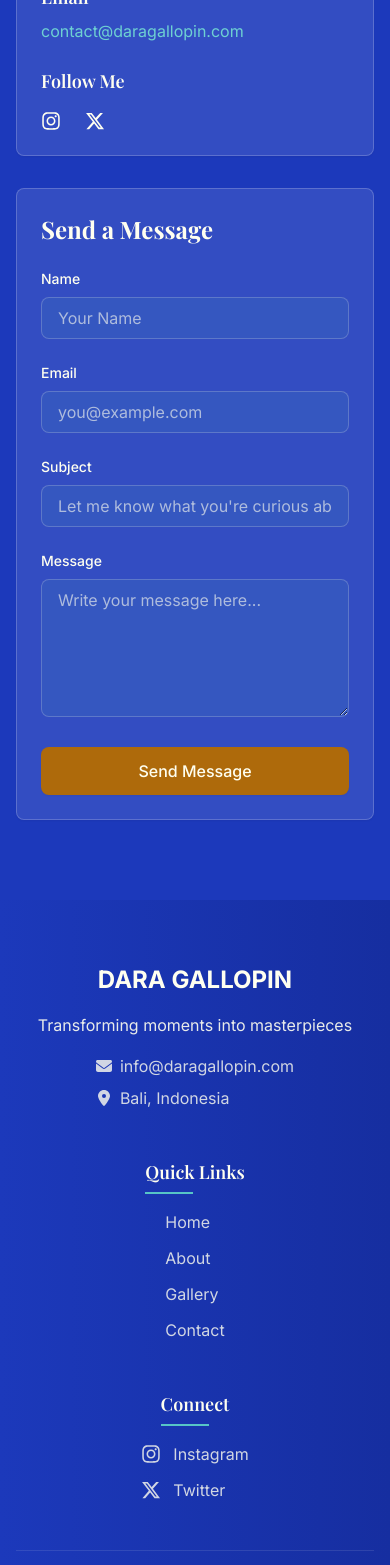
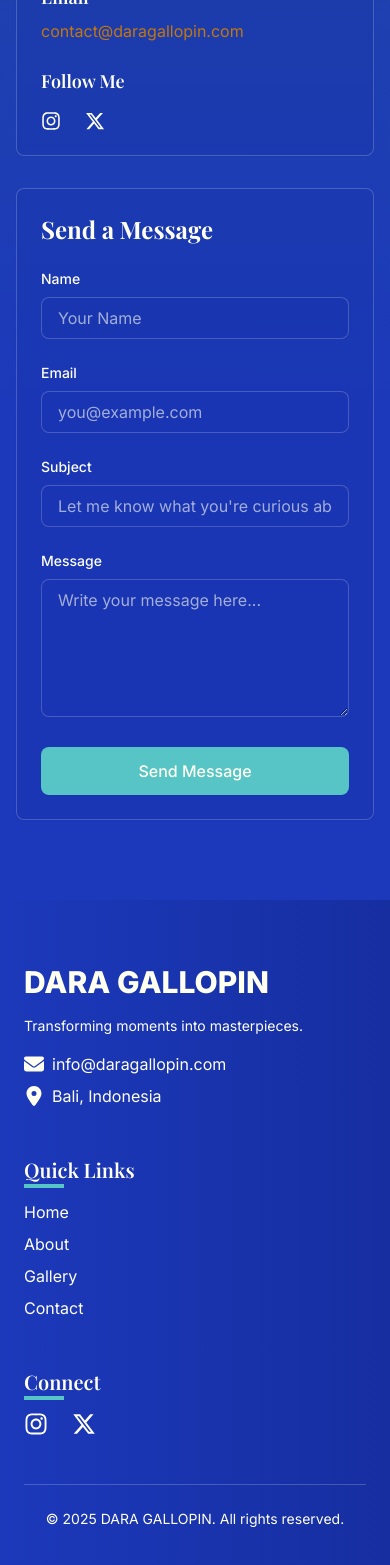
Before and after one commit to caa1982/DaraGallopin, a Next.js app: page /contact in a window 390 px wide. Shown: the part 432-1997 px from the top of the page. Built offline with nearby package versions, Linux system fonts and the light colour scheme; a web font is replaced by a local one.

Commit message:
improved

```diff
--- a/src/app/contact/page.tsx
+++ b/src/app/contact/page.tsx
@@ -53,8 +53,9 @@ function InputField({
   rows = 5
 }: InputFieldProps) {
   const baseClasses =
-    'w-full px-4 py-2 rounded-lg border border-text/20 bg-primary_accent-dark/10 text-text placeholder:text-text/60 focus:outline-none focus:ring-2 focus:ring-primary_accent focus:border-transparent transition duration-200'
-  const errorClass = error ? 'border-secondary_accent.dark' : ''
+    'w-full px-4 py-2 rounded-lg border border-text/20 bg-primary-dark/10 text-text placeholder:text-text/60 focus:outline-none focus:ring-2 focus:ring-primary_accent focus:border-transparent transition duration-200'
+  // If there's an error, add a red (or secondary accent) border
+  const errorClass = error ? 'border-secondary_accent-dark' : ''
 
   return (
     <div className="space-y-1">
@@ -81,7 +82,7 @@ function InputField({
         />
       )}
       {error && (
-        <p className="mt-1 text-sm text-secondary_accent.dark" role="alert">
+        <p className="mt-1 text-sm text-secondary_accent-dark" role="alert">
           {error}
         </p>
       )}
@@ -103,7 +104,7 @@ export default function Contact() {
   const onSubmit = async (data: ContactForm) => {
     const submissionData = {
       ...data,
-      [data.email]: data.email,  // This makes it compatible with FieldValues
+      [data.email]: data.email // Compatibility with FieldValues
     }
     await sendToFormspree(submissionData)
     if (formspreeState.succeeded) {
@@ -114,7 +115,7 @@ export default function Contact() {
   }
 
   return (
-    <div className="min-h-screen bg-primary text-text pt-24 pb-20">
+    <div className="min-h-screen text-text pt-24 pb-20">
       <div className="max-w-6xl mx-auto px-4 sm:px-6 lg:px-8">
         {/* Page Heading */}
         <div className="text-center mb-10">
@@ -127,7 +128,7 @@ export default function Contact() {
         <div className="grid grid-cols-1 md:grid-cols-2 gap-8">
           {/* Contact Info */}
           <div className="animate__animated animate__fadeInLeft">
-            <div className="bg-white/10 border border-white/20 p-6 sm:p-8 rounded-lg shadow-sm hover:shadow-md transition-shadow duration-300 bg-primary.dark/20">
+            <div className="bg-primary-dark/20 border border-white/20 p-6 sm:p-8 rounded-lg shadow-sm hover:shadow-md transition-shadow duration-300">
               <h2 className="text-2xl font-bold mb-6">Get in Touch</h2>
               <div className="space-y-6">
                 <div>
@@ -138,7 +139,7 @@ export default function Contact() {
                   <h3 className="text-lg font-semibold mb-2">Email</h3>
                   <a
                     href="mailto:contact@daragallopin.com"
-                    className="text-primary_accent-light hover:text-primary_accent transition-colors"
+                    className="text-secondary_accent-light hover:text-primary_accent transition-colors"
                   >
                     contact@daragallopin.com
                   </a>
@@ -166,7 +167,7 @@ export default function Contact() {
 
           {/* Contact Form */}
           <div className="animate__animated animate__fadeInRight">
-            <div className="bg-white/10 border border-white/20 p-6 sm:p-8 rounded-lg shadow-sm hover:shadow-md transition-shadow duration-300 bg-primary.dark/20">
+            <div className="bg-primary-dark/20 border border-white/20 p-6 sm:p-8 rounded-lg shadow-sm hover:shadow-md transition-shadow duration-300">
               <h2 className="text-2xl font-bold mb-6">Send a Message</h2>
               <form onSubmit={handleSubmit(onSubmit)} className="space-y-6">
                 <InputField
@@ -210,7 +211,7 @@ export default function Contact() {
                 <button
                   type="submit"
                   disabled={isSubmitting || formspreeState.submitting}
-                  className="w-full bg-secondary_accent text-text py-3 px-6 rounded-lg font-medium shadow-sm hover:shadow-md transition-colors duration-200 disabled:opacity-60 focus:ring-2 focus:ring-offset-2 focus:ring-secondary_accent inline-flex items-center justify-center"
+                  className="w-full bg-primary_accent text-text py-3 px-6 rounded-lg font-medium shadow-sm hover:shadow-md transition-colors duration-200 disabled:opacity-60 focus:ring-2 focus:ring-offset-2 focus:ring-secondary_accent inline-flex items-center justify-center"
                 >
                   {isSubmitting || formspreeState.submitting ? (
                     <div className="flex items-center">
@@ -224,7 +225,7 @@ export default function Contact() {
 
                 {showSuccess && (
                   <div
-                    className="animate__animated animate__fadeIn mt-4 p-4 border border-primary_accent.dark/30 bg-primary_accent-light/10 rounded-lg text-center text-primary_accent.dark"
+                    className="animate__animated animate__fadeIn mt-4 p-4 border border-primary_accent-dark/30 bg-primary_accent-light/10 rounded-lg text-center text-primary_accent-dark"
                     role="alert"
                   >
                     Thank you for your message! I’ll get back to you soon.
--- a/src/components/Footer.tsx
+++ b/src/components/Footer.tsx
@@ -12,49 +12,51 @@ const navigationLinks = [
 
 const socialLinks = [
   { href: 'https://instagram.com', label: 'Instagram', icon: FaInstagram },
-  { href: 'https://twitter.com', label: 'Twitter', icon: FaXTwitter },
+  { href: 'https://x.com', label: 'Twitter', icon: FaXTwitter },
 ];
 
 const Footer = () => {
   return (
-    <footer className="bg-gradient-to-r from-primary to-primary-dark backdrop-blur-md text-text">
-      <div className="max-w-7xl mx-auto px-4 sm:px-6 lg:px-8 py-16">
+    <footer className="bg-gradient-to-r from-primary to-primary-dark text-text py-16">
+      <div className="max-w-7xl mx-auto px-6 sm:px-8">
         <div className="grid grid-cols-1 md:grid-cols-3 gap-12">
-          <div className="flex flex-col items-center md:items-start space-y-4">
+          {/* Brand & Contact */}
+          <div className="flex flex-col space-y-4">
             <Link
               href="/"
-              className="text-2xl font-bold text-text hover:text-primary_accent transition-all duration-300 transform hover:scale-[1.02]"
+              className="text-3xl font-extrabold hover:text-primary_accent transition-colors"
             >
               DARA GALLOPIN
             </Link>
-            <p className="text-text/90 text-center md:text-left">
-              Transforming moments into masterpieces
+            <p className="text-sm md:text-base">
+              Transforming moments into masterpieces.
             </p>
-            <div className="flex flex-col space-y-2 mt-4">
+            <div className="space-y-2">
               <a
-                href="mailto:contact@example.com"
-                className="flex items-center space-x-2 text-text/80 hover:text-primary_accent transition-all duration-300 group"
+                href="mailto:info@daragallopin.com"
+                className="flex items-center space-x-2 hover:text-primary_accent transition-colors"
               >
-                <FaEnvelope className="w-4 h-4 group-hover:scale-110 transition-transform" />
+                <FaEnvelope className="w-5 h-5" />
                 <span>info@daragallopin.com</span>
               </a>
-              <div className="flex items-center space-x-2 text-text/80">
-                <FaLocationDot className="w-4 h-4" />
+              <div className="flex items-center space-x-2">
+                <FaLocationDot className="w-5 h-5" />
                 <span>Bali, Indonesia</span>
               </div>
             </div>
           </div>
 
-          <div className="flex flex-col items-center md:items-start">
-            <h3 className="font-semibold text-lg mb-6 text-text relative after:content-[''] after:absolute after:-bottom-2 after:left-0 after:w-12 after:h-0.5 after:bg-primary_accent">
+          {/* Navigation Links */}
+          <div className="flex flex-col">
+            <h3 className="text-xl font-semibold mb-4 relative inline-block after:content-[''] after:absolute after:-bottom-1 after:left-0 after:w-10 after:h-1 after:bg-primary_accent">
               Quick Links
             </h3>
-            <nav className="flex flex-col space-y-3">
+            <nav className="flex flex-col space-y-2">
               {navigationLinks.map((link) => (
                 <Link
                   key={link.href}
                   href={link.href}
-                  className="text-text/80 hover:text-primary_accent transition-all duration-300 transform hover:translate-x-1"
+                  className="hover:text-primary_accent transition-transform transform hover:translate-x-2"
                 >
                   {link.label}
                 </Link>
@@ -62,31 +64,36 @@ const Footer = () => {
             </nav>
           </div>
 
-          <div className="flex flex-col items-center md:items-start">
-            <h3 className="font-semibold text-lg mb-6 text-text relative after:content-[''] after:absolute after:-bottom-2 after:left-0 after:w-12 after:h-0.5 after:bg-primary_accent">
+          {/* Social Links */}
+          <div className="flex flex-col">
+            <h3 className="text-xl font-semibold mb-4 relative inline-block after:content-[''] after:absolute after:-bottom-1 after:left-0 after:w-10 after:h-1 after:bg-primary_accent">
               Connect
             </h3>
-            <nav className="flex flex-col space-y-3">
-              {socialLinks.map((link) => (
+            <nav className="flex items-center space-x-6">
+              {socialLinks.map((link) => {
+                const Icon = link.icon;
+                return (
                   <Link
                     key={link.href}
                     href={link.href}
                     target="_blank"
                     rel="noopener noreferrer"
-                  className="text-text/80 hover:text-primary_accent transition-all duration-300 flex items-center gap-3 group"
+                    className="flex items-center space-x-2 hover:text-primary_accent transition-all"
                   >
-                  <link.icon className="w-5 h-5 transition-transform group-hover:scale-110" />
-                  <span className="transform group-hover:translate-x-1 transition-transform">
+                    <Icon className="w-6 h-6 hover:scale-110 transition-transform" />
+                    <span className="hidden sm:inline-block text-sm">
                       {link.label}
                     </span>
                   </Link>
-              ))}
+                );
+              })}
             </nav>
           </div>
         </div>
 
-        <div className="mt-12 pt-8 border-t border-text/10 text-center">
-          <p className="text-text/70">
+        {/* Copyright */}
+        <div className="mt-12 border-t border-text/20 pt-6 text-center">
+          <p className="text-sm">
             &copy; {new Date().getFullYear()} DARA GALLOPIN. All rights reserved.
           </p>
         </div>
```
Also changed, not shown: src/app/about/page.tsx (+59 -92 lines), src/app/page.tsx (+21 -19 lines), src/components/Navbar.tsx (+34 -27 lines). Lines whose indentation alone changed are shown as unchanged.
